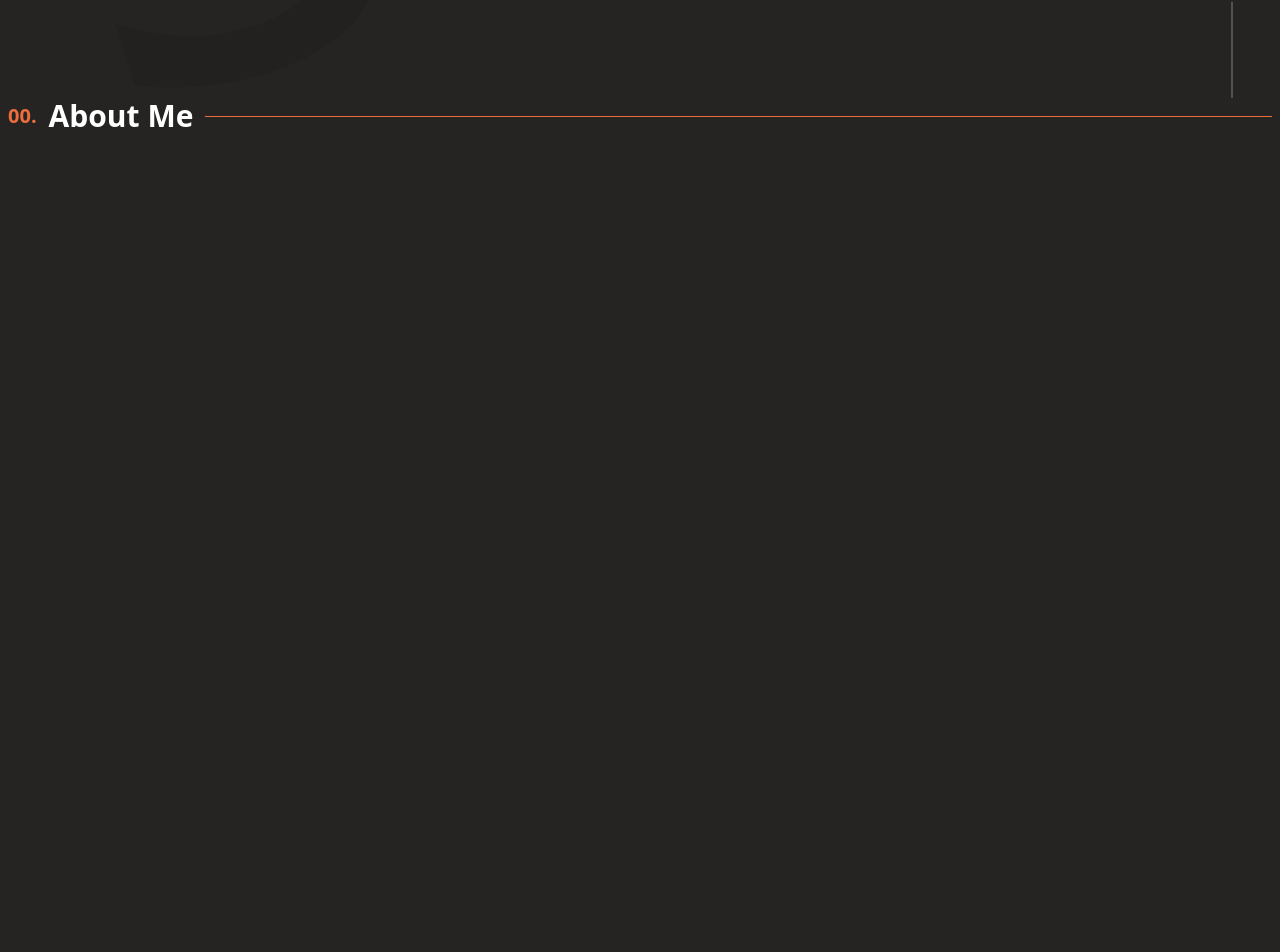
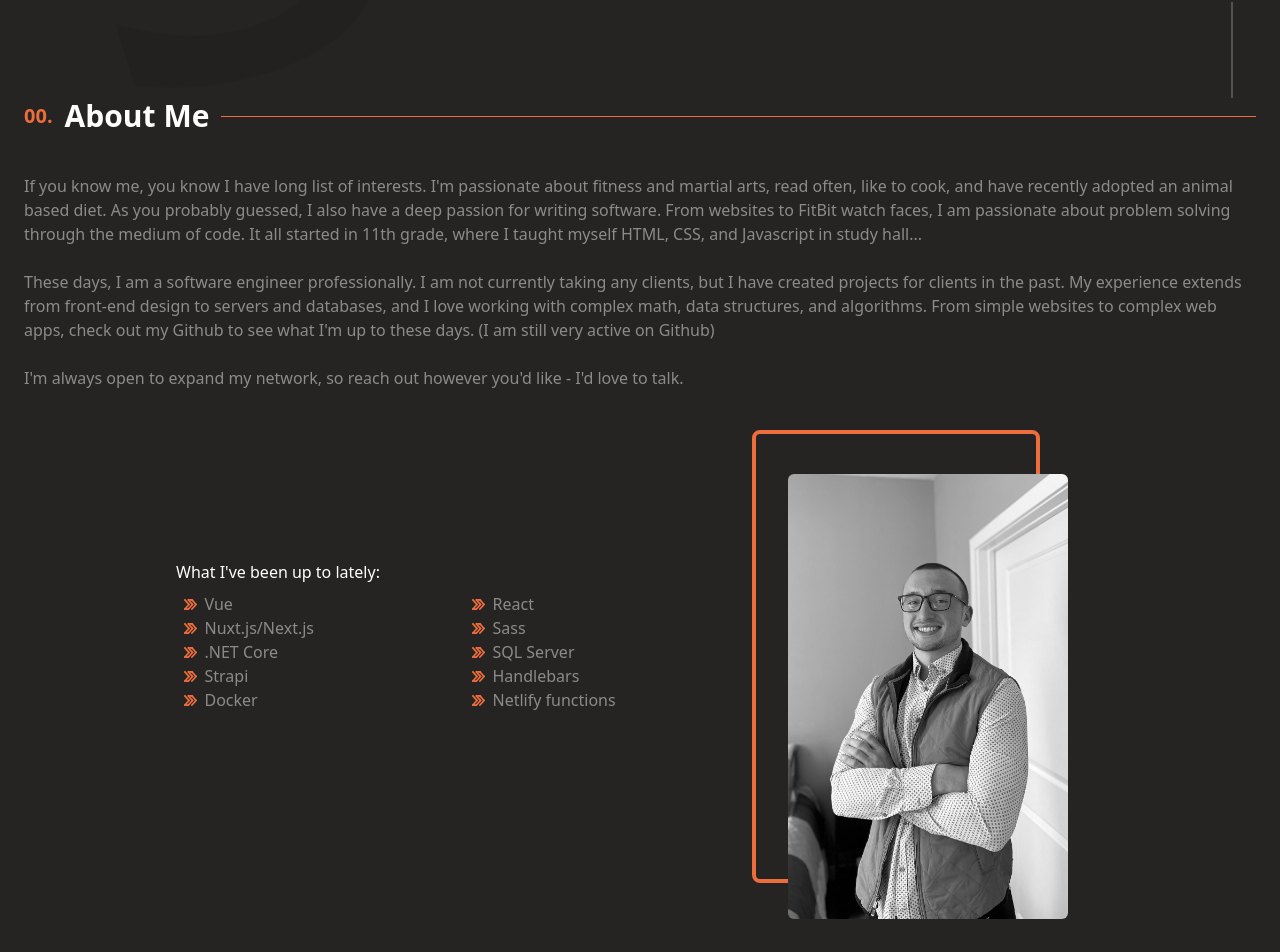
Before and after one commit to mattsaxe17/matthewsaxe.com-v3, a Next.js app: page / in a window 1280 px wide. Shown: the part 702-1654 px from the top of the page. Before the commit the page ends 876 px from the top, so only its background shows below. Built offline with nearby package versions, Linux system fonts and the light colour scheme.

Commit message:
Complete about section

```diff
--- a/src/app/page.tsx
+++ b/src/app/page.tsx
@@ -1,6 +1,8 @@
 import Hero from '@/components/Hero';
 import SectionHeader from '@/components/SectionHeader';
 import Watermark from '@/components/Watermark';
+
+const whatIveBeenUpTo = ['Vue', 'React', 'Nuxt.js/Next.js', 'Sass', '.NET Core', 'SQL Server', 'Strapi', 'Handlebars', 'Docker', 'Netlify functions'];
 
 export default function Home() {
     return (
@@ -18,9 +20,38 @@ export default function Home() {
                 }}
             ></Hero>
 
-            <SectionHeader prefix='00.' title='About Me' anchor='about'></SectionHeader>
+            <section className='px-6 flex flex-col items-center max-w-screen-xl mx-auto'>
+                <SectionHeader prefix='00.' title='About Me' anchor='about'></SectionHeader>
 
-            {/* <p>If you know me, you know I have long list of interests. I&apos;m passionate about fitness and martial arts, read often, like to cook, and have recently adopted an animal based diet. As you probably guessed, I also have a deep passion for writing software. From websites to FitBit watch faces, I am passionate about problem solving through the medium of code. It all started in 11th grade, where I taught myself HTML, CSS, and Javascript in study hall... These days, I am a software engineer professionally. I am not currently taking any clients, but I have created projects for clients in the past. My experience extends from front-end design to servers and databases, and I love working with complex math, data structures, and algorithms. From simple websites to complex web apps, check out my Github to see what I&apos;m up to these days. (I am still very active on Github) I&apos;m always open to expand my network, so reach out however you&apos;d like - I&apos;d love to talk.</p> */}
+                <p className='text-secondary-text dark:text-dark-secondary-text mb-10'>
+                    If you know me, you know I have long list of interests. I&apos;m passionate about fitness and martial arts, read often, like to cook, and have recently adopted an animal based diet. As you probably guessed, I also have a deep
+                    passion for writing software. From websites to FitBit watch faces, I am passionate about problem solving through the medium of code. It all started in 11th grade, where I taught myself HTML, CSS, and Javascript in study hall...
+                    <br />
+                    <br />
+                    These days, I am a software engineer professionally. I am not currently taking any clients, but I have created projects for clients in the past. My experience extends from front-end design to servers and databases, and I love
+                    working with complex math, data structures, and algorithms. From simple websites to complex web apps, check out my Github to see what I&apos;m up to these days. (I am still very active on Github)
+                    <br />
+                    <br />
+                    I&apos;m always open to expand my network, so reach out however you&apos;d like - I&apos;d love to talk.
+                </p>
+
+                <div className='flex flex-col items-center lg:flex-row mb-96'>
+                    <div className='max-w-xl'>
+                        <p className='mb-2 w-full'>What I&apos;ve been up to lately:</p>
+                        <ul className='flex flex-wrap mb-10'>
+                            {whatIveBeenUpTo.map(item => (
+                                <li key={item} className='before:content-[url(/arrow.svg);] before:pr-2 text-secondary-text dark:text-dark-secondary-text w-2/4 pl-2'>
+                                    {item}
+                                </li>
+                            ))}
+                        </ul>
+                    </div>
+
+                    <div className='w-72 rounded-lg border-primary border-4 lg:mr-16'>
+                        <img src='/headshot.jpg' alt='me' className='grayscale transition-all duration-500 translate-x-8 translate-y-10 rounded-md hover:translate-x-0 hover:translate-y-0 hover:scale-110 hover:grayscale-0' />
+                    </div>
+                </div>
+            </section>
         </>
     );
 }
--- a/src/components/SectionHeader.tsx
+++ b/src/components/SectionHeader.tsx
@@ -6,8 +6,8 @@ type HeaderProps = {
 
 function SectionHeader({ prefix, title, anchor }: HeaderProps) {
     return (
-        <div id={anchor} className='flex items-center justify-center pb-10 max-w-screen-xl m-auto'>
-            <h2 className='font-bold text-3xl w-full flex items-center whitespace-nowrap gap-3 px-2 after:content-[""] after:block after:relative after:h-px after:bg-primary after:w-full'>
+        <div id={anchor} className='flex items-center justify-center pb-10 m-auto w-full'>
+            <h2 className='font-bold text-3xl w-full flex items-center whitespace-nowrap gap-3 after:content-[""] after:block after:relative after:h-px after:bg-primary after:w-full'>
                 <span className='text-primary text-xl'>{prefix}</span>
                 {title}
             </h2>
```
Also changed, not shown: public/headshot.jpg (added).
